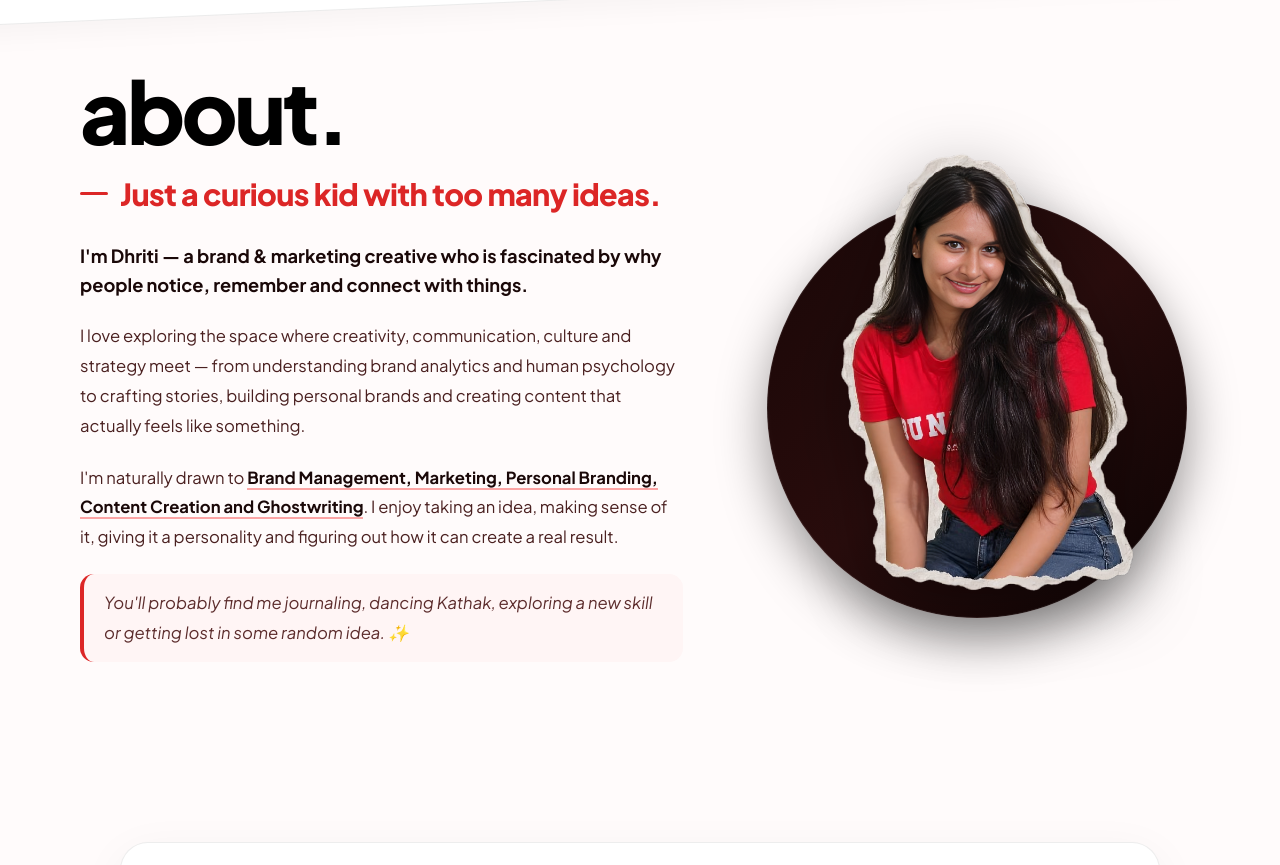
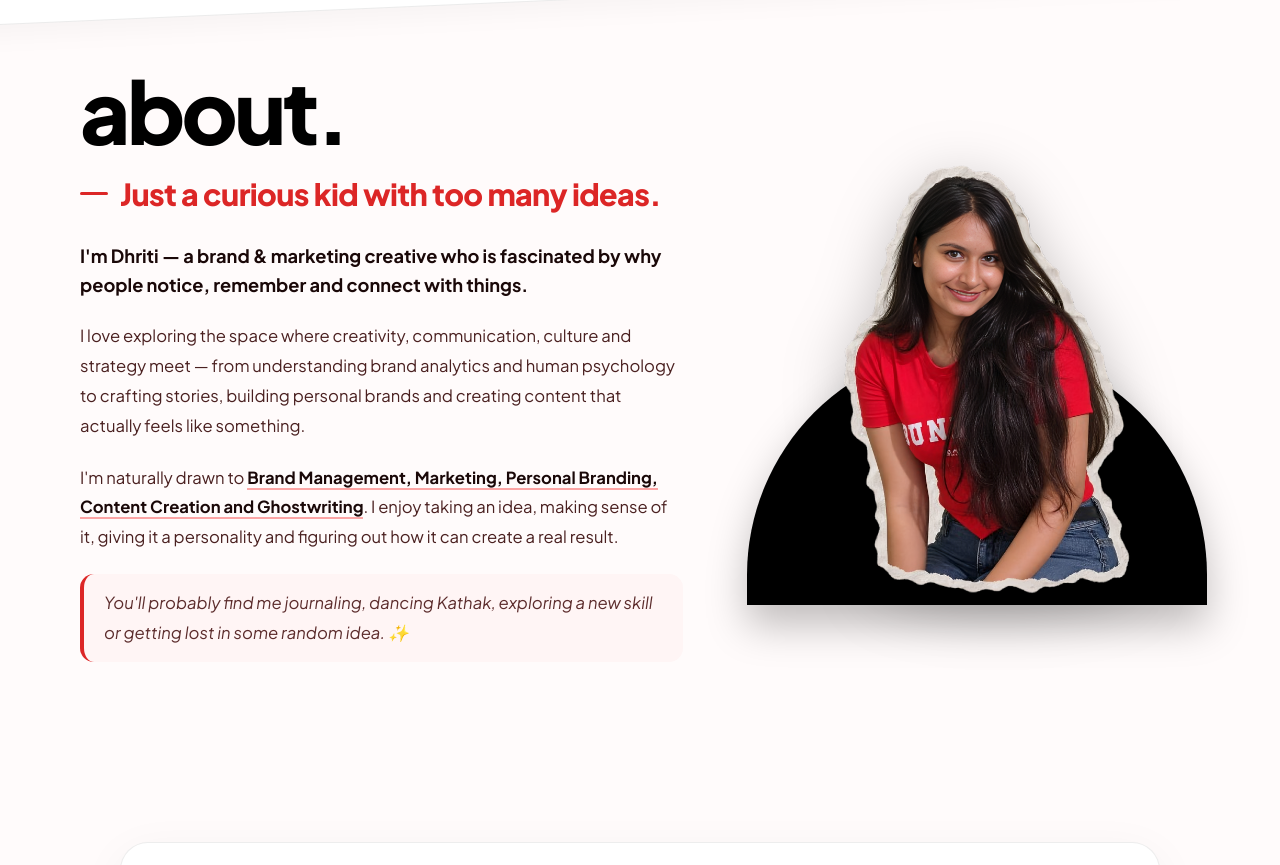
Before and after one commit to Rohit-0226/Dhriti-Portfolio, a React (Vite) app: page / in a window 1280 px wide. Shown: the part 973-1838 px from the top of the page. Built offline with nearby package versions, Linux system fonts and the light colour scheme; the HTML template or start-up script is replaced by a standard one; a web font is replaced by a local one.

Commit message:
update: set pure black #000000 semi-circle dome arch background in About section

```diff
--- a/src/App.tsx
+++ b/src/App.tsx
@@ -1153,20 +1153,20 @@ function About() {
               minHeight: isMobile ? 'clamp(360px, 92vw, 470px)' : '460px',
             }}
           >
-            {/* Dark Black Circle Background */}
+            {/* Pure Black Semi-Circle Arch (Dome Arch Background) */}
             <div style={{
               position: 'absolute',
-              bottom: '0px',
-              width: isMobile ? 'min(320px, 82vw)' : '420px',
-              height: isMobile ? 'min(320px, 82vw)' : '420px',
-              borderRadius: '50%',
-              background: 'linear-gradient(135deg, #1A0808 0%, #2A0D0D 50%, #0D0404 100%)',
-              boxShadow: '0 20px 50px rgba(0, 0, 0, 0.4)',
-              border: '1px solid rgba(255, 255, 255, 0.08)',
+              bottom: 0,
+              width: isMobile ? 'min(340px, 88vw)' : '460px',
+              height: isMobile ? 'clamp(180px, 46vw, 260px)' : '260px',
+              borderTopLeftRadius: '230px',
+              borderTopRightRadius: '230px',
+              background: '#000000',
+              boxShadow: '0 20px 40px rgba(0, 0, 0, 0.25)',
               zIndex: 1,
             }} />
 
-            {/* Immersive 3D Pop-Out Cutout Image coming out of circle */}
+            {/* Immersive Cutout Image Popping Out of Pure Black Semi-Circle Arch */}
             <img
               src={dhritiAboutImg}
               alt="Dhriti Arora About"
@@ -1175,12 +1175,12 @@ function About() {
               style={{
                 position: 'relative',
                 zIndex: 5,
-                width: isMobile ? 'min(330px, 86vw)' : '440px',
-                height: isMobile ? 'clamp(370px, 94vw, 480px)' : '490px',
+                width: isMobile ? 'min(320px, 82vw)' : '430px',
+                height: isMobile ? 'clamp(360px, 92vw, 470px)' : '480px',
                 objectFit: 'contain',
                 objectPosition: 'bottom center',
-                filter: 'drop-shadow(0 20px 35px rgba(0,0,0,0.35))',
-                marginBottom: '15px',
+                filter: 'drop-shadow(0 15px 30px rgba(0,0,0,0.25))',
+                marginBottom: '0px',
               }}
             />
           </m.div>
```
